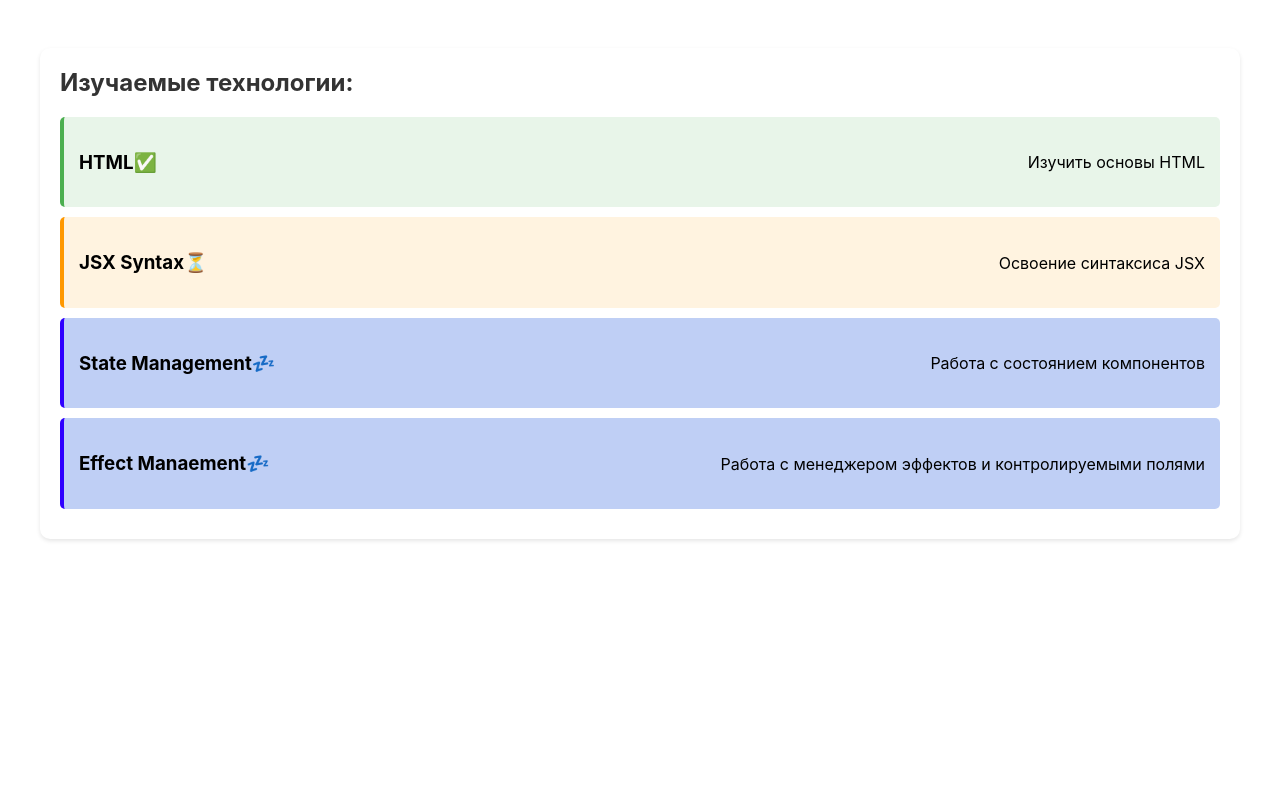
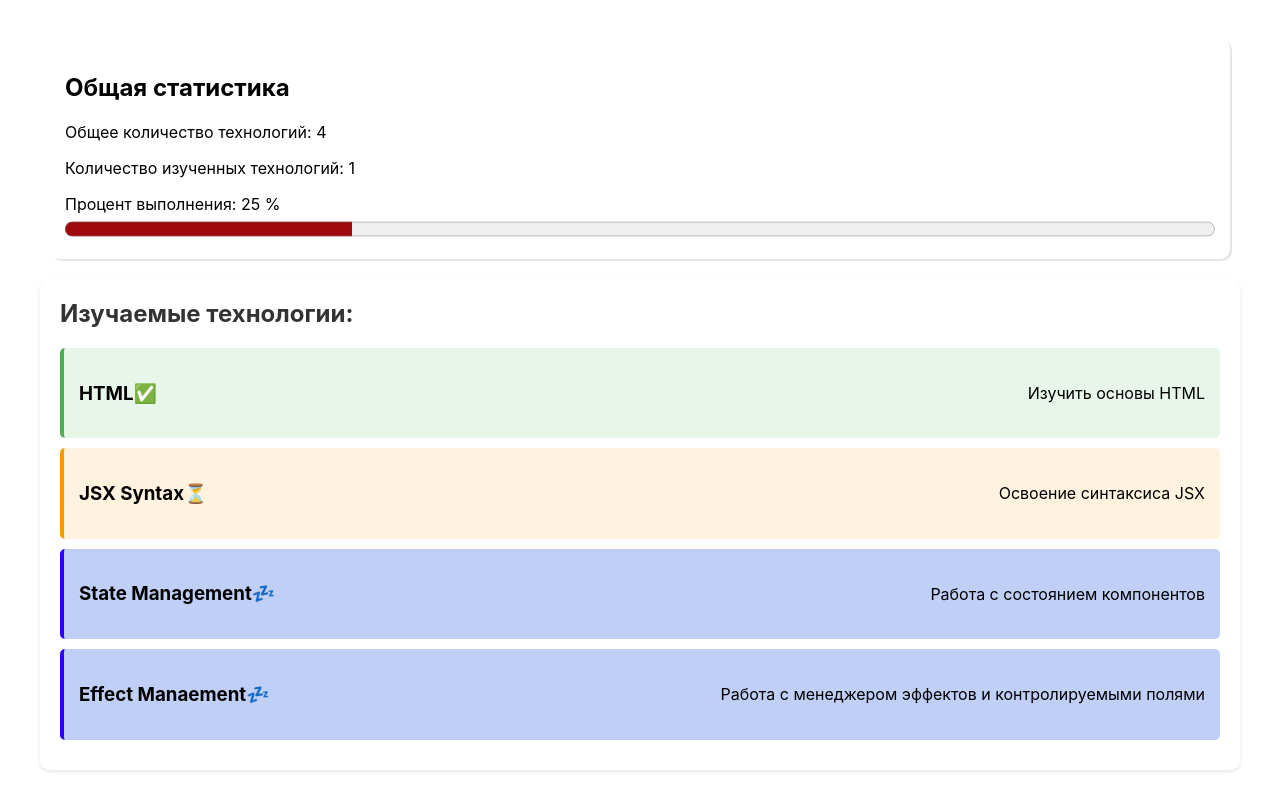
Before and after one commit to ksenia-zh13579/frontend-and-backend-tech-tracker, a React (Vite) app: page / in a window 1280 px wide. Shown: the top 810 px of the page. Built offline with nearby package versions, Linux system fonts and the light colour scheme.

Commit message:
add progress header

```diff
--- a/src/App.jsx
+++ b/src/App.jsx
@@ -1,5 +1,6 @@
 import './App.css';
-import TechnologyCard from './components/TechnologyCard';
+import TechnologyCard from './components/TechnologyCard.jsx';
+import ProgressHeader from './components/ProgressHeader.jsx';
 
 function App()
 {
@@ -12,6 +13,7 @@ function App()
 
   return (
     <div className='App'>
+      <ProgressHeader countAll={techs.length} countDone={techs.filter((tech) => tech.status === 'completed').length} />
       <div className='tech-list'>
         <h2>Изучаемые технологии:</h2>
         <ul>
--- /dev/null
+++ b/src/components/ProgressHeader.css
@@ -0,0 +1,13 @@
+.progress-header {
+    padding: 15px;
+    margin: 10px;
+    border-radius: 10px;
+    box-shadow: 2px 2px rgba(0, 0, 0, 0.1);
+}
+
+.progress-header progress {
+    display: block;
+    height: 30px;
+    width: 100%;
+    accent-color: #a0090b;
+}
--- /dev/null
+++ b/src/components/ProgressHeader.jsx
@@ -0,0 +1,19 @@
+import './ProgressHeader.css';
+
+function ProgressHeader({countAll, countDone})
+{
+    const percentDone = Number(countDone * 100 / countAll);
+
+    return (
+        <div className='progress-header'>
+            <h2>Общая статистика</h2>
+            <p>Общее количество технологий: {countAll}</p>
+            <p>Количество изученных технологий: {countDone}</p>
+            <label for='progress'>Процент выполнения: </label>
+            <span> {percentDone} %</span>
+            <progress id='progress' max='100' value={percentDone}>{percentDone} %</progress>
+        </div>
+    );
+}
+
+export default ProgressHeader;
```
